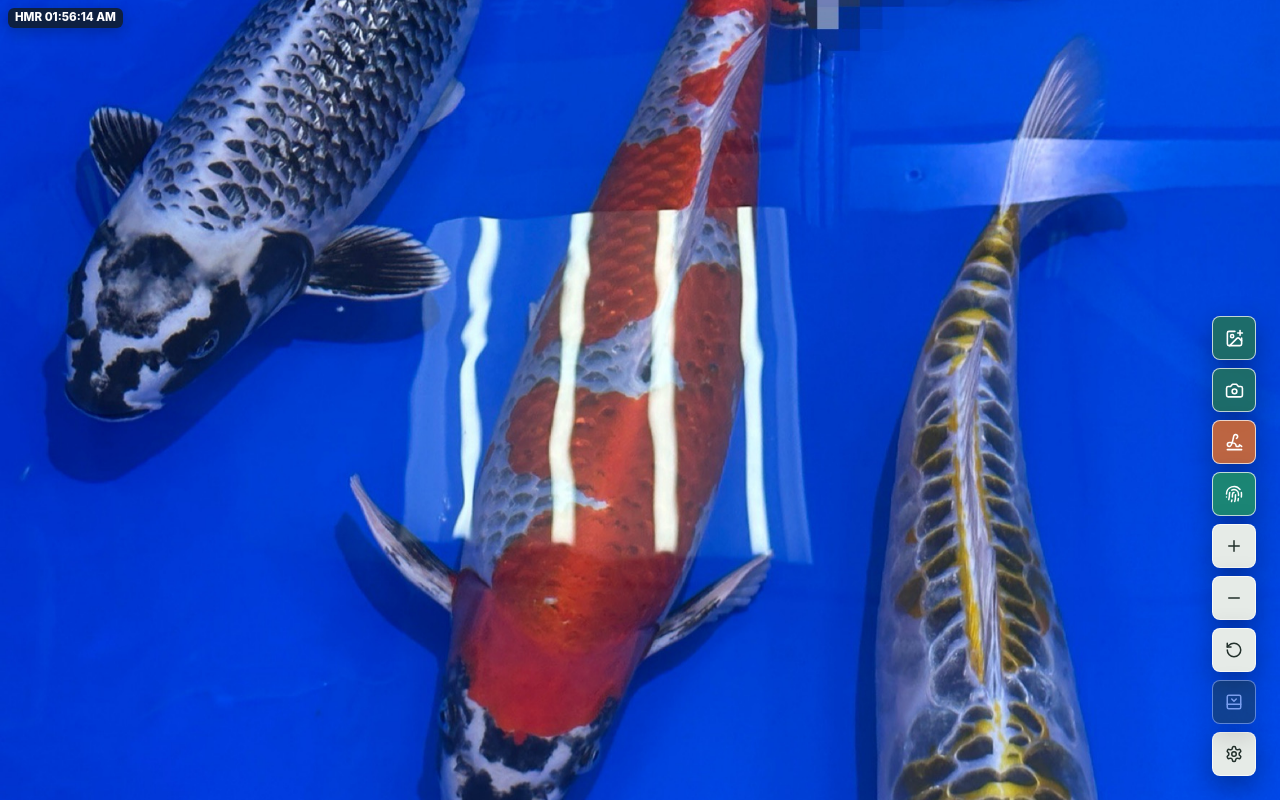
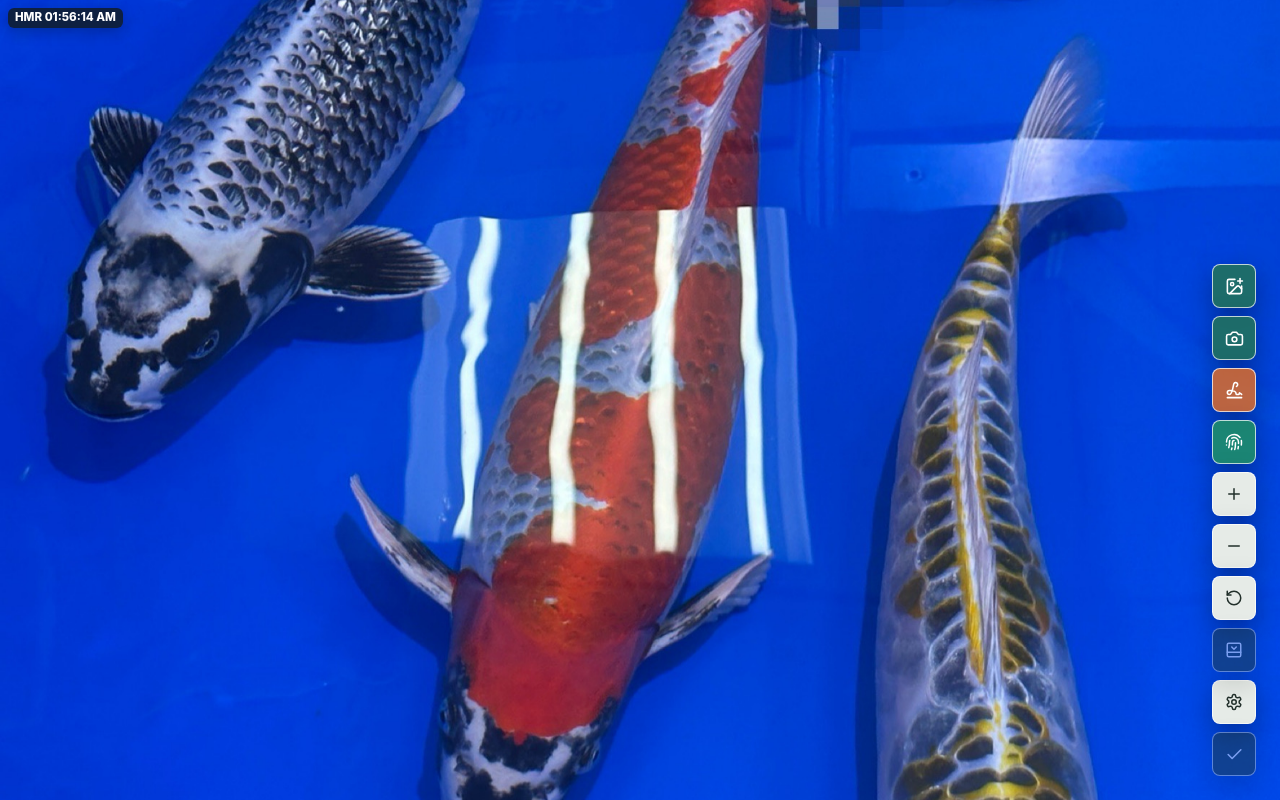
Before and after one commit to gukii/fishCrossTag, a React (Vite) app: page / in a window 1280 px wide. Built offline with nearby package versions, Linux system fonts and the light colour scheme.

Commit message:
Show finish session checkmark

```diff
--- a/src/App.tsx
+++ b/src/App.tsx
@@ -1001,6 +1001,19 @@ export default function App({ initialImage, sessionId, sessionMode = false, meta
       completedAt: new Date().toISOString(),
     };
     await onSessionComplete(payload);
+  }
+
+  async function finishImage() {
+    if (!tags.length) return;
+    if (sessionMode) {
+      await completeSession();
+      return;
+    }
+    if (activeTag) {
+      finishTag();
+      return;
+    }
+    setDrawerOpen(true);
   }
 
   async function exportCorrectedCrops() {
@@ -1872,17 +1885,15 @@ export default function App({ initialImage, sessionId, sessionMode = false, meta
                   <Settings size={18} />
                 </Button>
 
-                {sessionMode && (
                 <Button
                   className="floating-mode-button session-complete-button"
                   size="icon"
-                    disabled={!tags.length}
-                    onClick={completeSession}
-                    aria-label="Complete tagging session"
+                  disabled={!tags.length || (sessionMode && !onSessionComplete)}
+                  onClick={finishImage}
+                  aria-label={sessionMode ? "Complete tagging session" : "Finish current image"}
                 >
                   <Check size={19} />
                 </Button>
-                )}
               </div>
 
               {settingsOpen && (
--- a/src/styles.css
+++ b/src/styles.css
@@ -467,6 +467,15 @@ h2 {
 .paint-tool-button.button-secondary {
   color: #fff;
   background: rgba(31, 143, 102, 0.88);
+}
+
+.session-complete-button {
+  color: #fff;
+  background: #138a58;
+}
+
+.session-complete-button:disabled {
+  opacity: 0.45;
 }
 
 .settings-dismiss {
```
Lines whose indentation alone changed are shown as unchanged.
